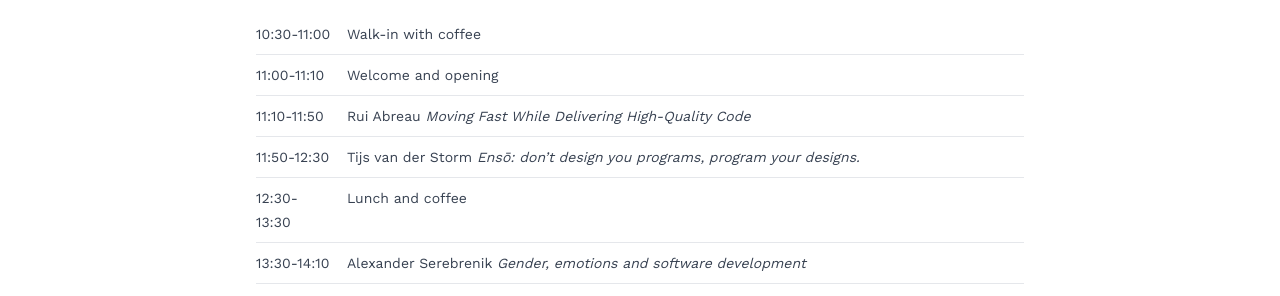
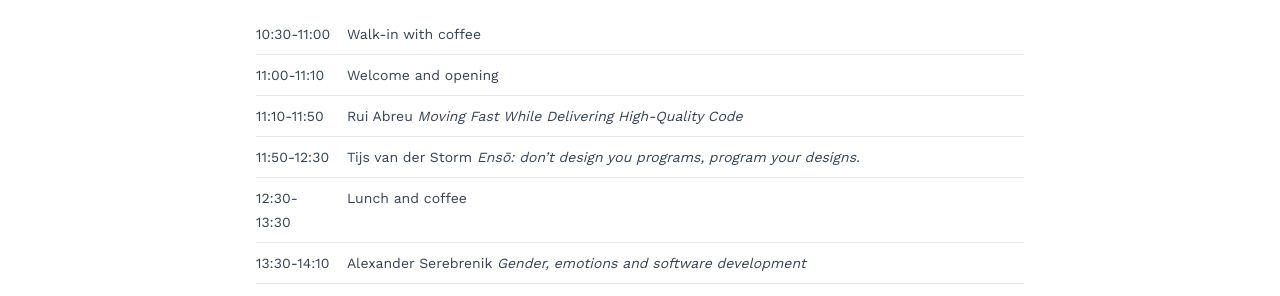
Before and after one commit to search-rug/search-rug.github.io, a Jekyll site: the page built from _events/northse2023.md, in a window 1280 px wide and 900 px high, scrolled down 1288 px. Shown: the part 152-448 px from the top of the window. Built offline with Jekyll 4.4.1, drawn with Linux system fonts in a browser that asks for light colours; nearby versions of some CDN libraries; some web fonts are replaced.

Commit message:
corrected the spelling

```diff
--- a/_events/northse2023.md
+++ b/_events/northse2023.md
@@ -49,7 +49,7 @@ Join us in the **House of Connections** on the **17th of October 2023**
         </tr>
         <tr>
             <td>11:10-11:50</td>
-            <td> Rui Abreau <i>Moving Fast While Delivering High-Quality Code</i></td>
+            <td> Rui Abreu <i>Moving Fast While Delivering High-Quality Code</i></td>
         </tr>
         <tr>
           <td>11:50-12:30</td>
```
